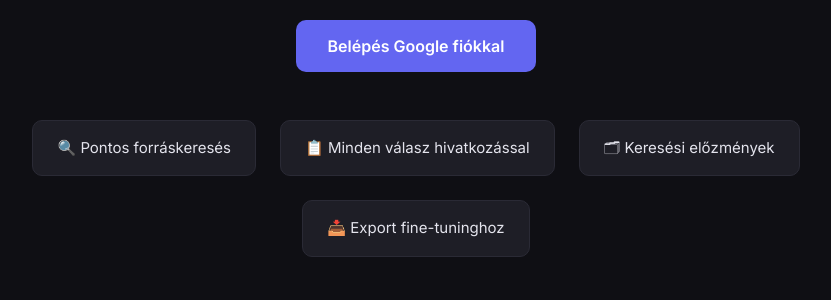
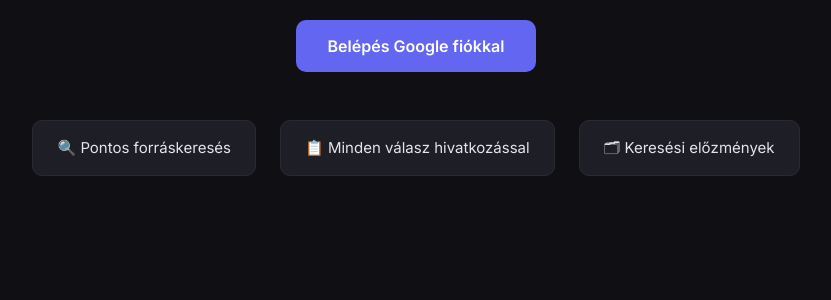
Before and after one commit to bazsobazsi/konyvelo-ai, a Flask app: page / in a window 1280 px wide. Shown: the part 315-615 px from the top of the page, without its empty margins (224-1055 px from the left). Run offline with Flask 3, Linux system fonts and the light colour scheme.

Commit message:
Főoldal lasszú — gombjai kivéve. Admin: csak ADMIN_EMAIL-elérhető (404 ha nem). Navbáról is' Napló'

```diff
--- a/app/config.py
+++ b/app/config.py
@@ -34,3 +34,6 @@
 
     # Próbaidőszak
     TRIAL_DAYS = int(os.environ.get('TRIAL_DAYS', '30'))
+
+    # Admin (ha ez nem beállítva, a /admin elérhetetlen)
+    ADMIN_EMAIL = os.environ.get('ADMIN_EMAIL', '')
--- a/app/templates/base.html
+++ b/app/templates/base.html
@@ -20,7 +20,6 @@
                     <a href="/mapping" class="nav-link">Adókód-mapping</a>
                     <a href="/clients/onboarding" class="nav-link">Onboarding</a>
                     <a href="/subscription" class="nav-link">Előfizetés</a>
-                    <a href="/admin" class="nav-link">Napló</a>
                     <span class="nav-user">
                         <img src="{{ current_user.avatar or '' }}" alt="" class="nav-avatar" onerror="this.style.display='none'">
                         {{ current_user.name }}
--- a/app/templates/dashboard.html
+++ b/app/templates/dashboard.html
@@ -51,15 +51,6 @@
                 <p class="empty-state">Még nincs beszélgetés. Indíts egyet!</p>
             {% endif %}
         </div>
-
-        <div class="export-section">
-            <h2>Adatok exportálása</h2>
-            <p class="hint">A kérdés-válasz párok letöltése AI modell finomhangoláshoz</p>
-            <div class="export-buttons">
-                <a href="/admin/api/logs/export/json" class="btn-export btn-jsonl">📥 JSONL export</a>
-                <a href="/admin/api/logs/export/csv" class="btn-export btn-csv">📥 CSV export</a>
-            </div>
-        </div>
     {% else %}
         <div class="hero">
             <h1>📊 KönyvelőAI</h1>
@@ -72,7 +63,6 @@
                 <div class="feature">🔍 Pontos forráskeresés</div>
                 <div class="feature">📋 Minden válasz hivatkozással</div>
                 <div class="feature">🗂 Keresési előzmények</div>
-                <div class="feature">📥 Export fine-tuninghoz</div>
             </div>
         </div>
     {% endif %}
```
Also changed, not shown: app/routes/admin.py (+18 -1 lines).
